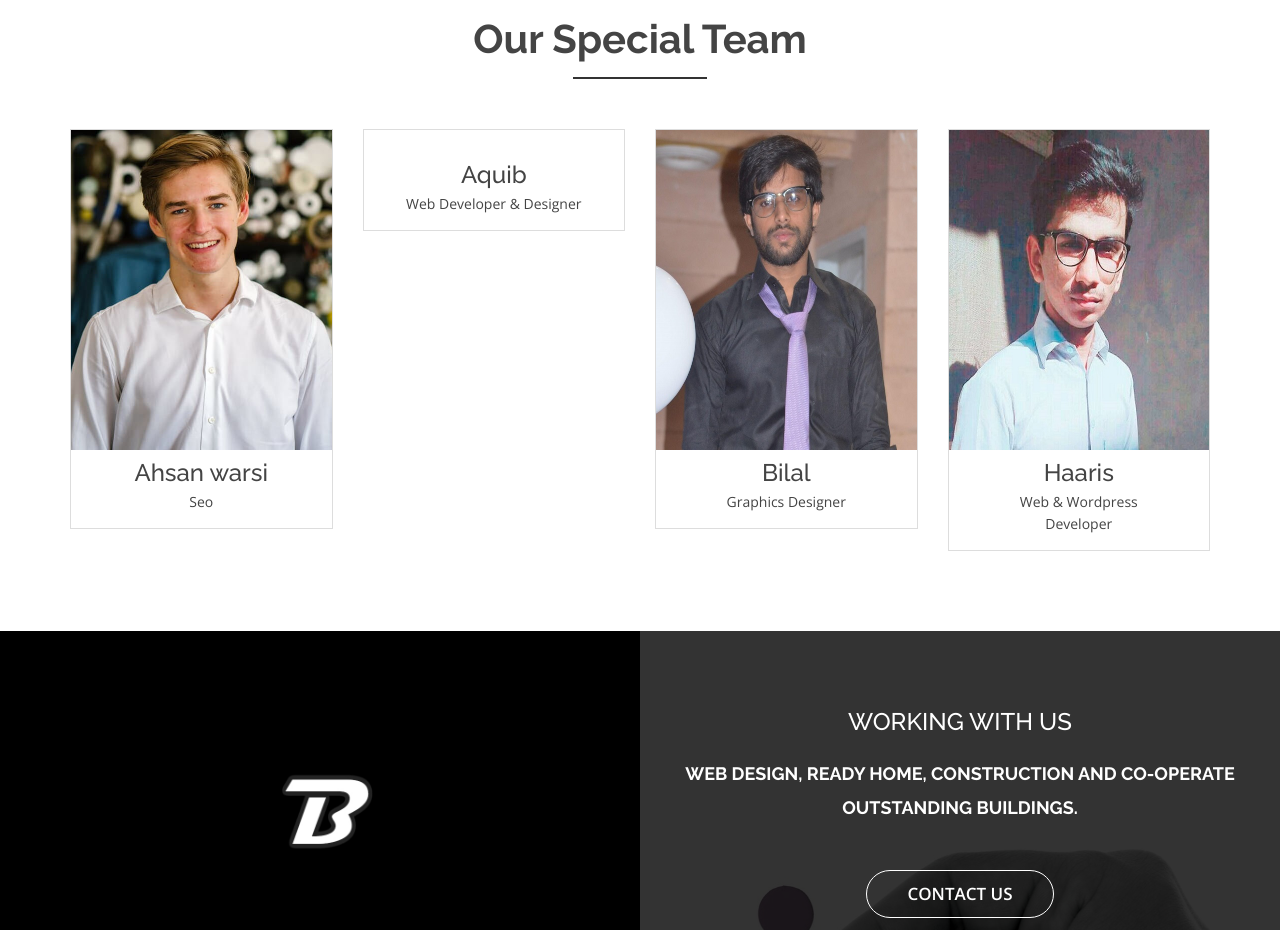
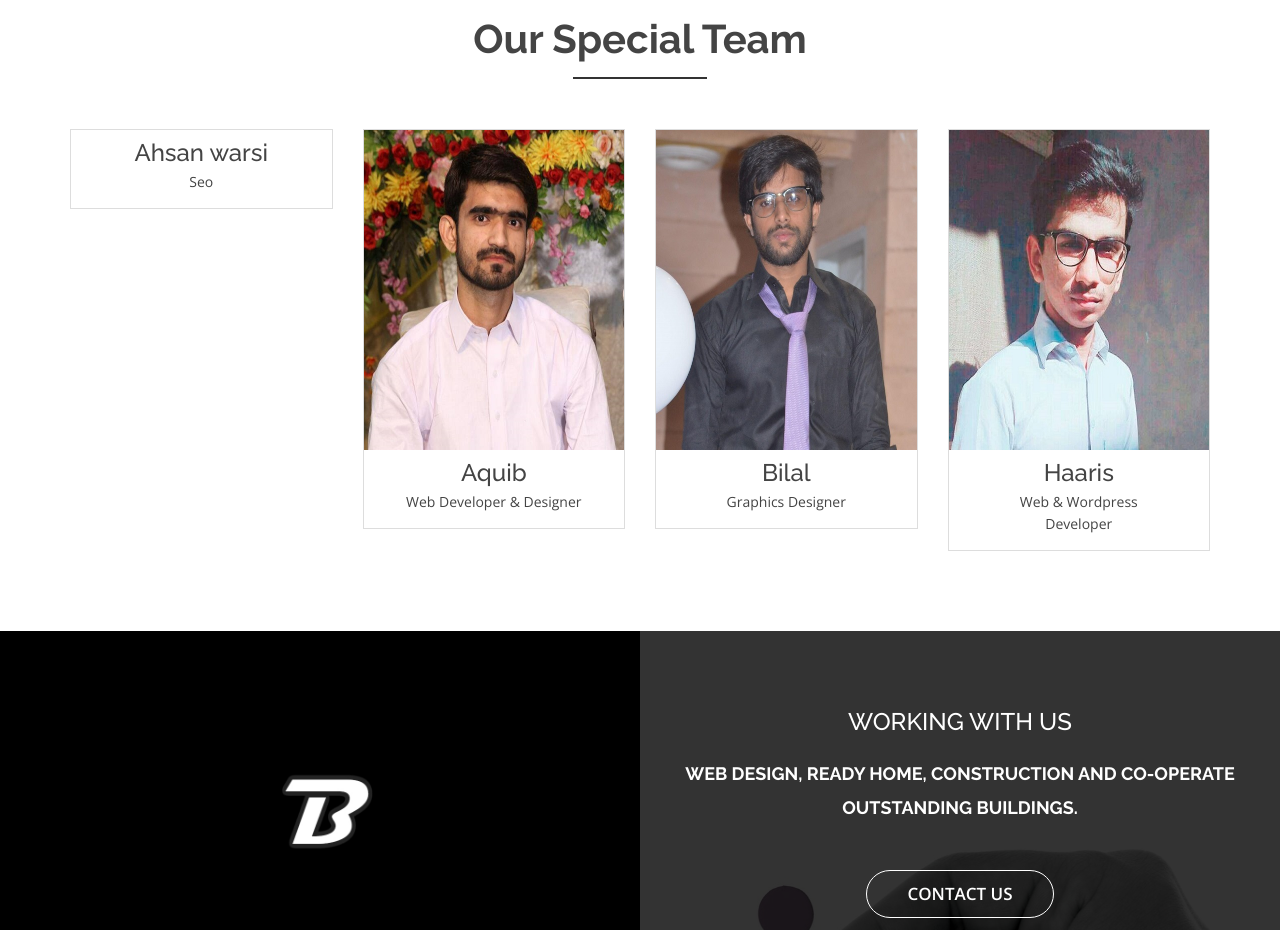
Before and after one commit to syedhaaris97/ebits, a plain HTML site: page index.html in a window 1280 px wide. Shown: the part 3040-3970 px from the top of the page. Drawn offline with nearby package versions, Linux system fonts and the light colour scheme.

Commit message:
Update index.html

```diff
--- a/index.html
+++ b/index.html
@@ -608,7 +608,7 @@
             <div class="single-team-member">
               <div class="team-img">
                 <a href="#">
-										<img src="img/team/1.jpg" alt="">
+<!-- 										<img src="img/team/1.jpg" alt=""> -->
 									</a>
                 <div class="team-social-icon text-center">
                   <ul>
@@ -641,7 +641,7 @@
             <div class="single-team-member">
               <div class="team-img">
                 <a href="#">
-										<img src="img/team/.j" alt="">
+										<img src="img/team/2.jpg" alt="">
 									</a>
                 <div class="team-social-icon text-center">
                   <ul>
```
